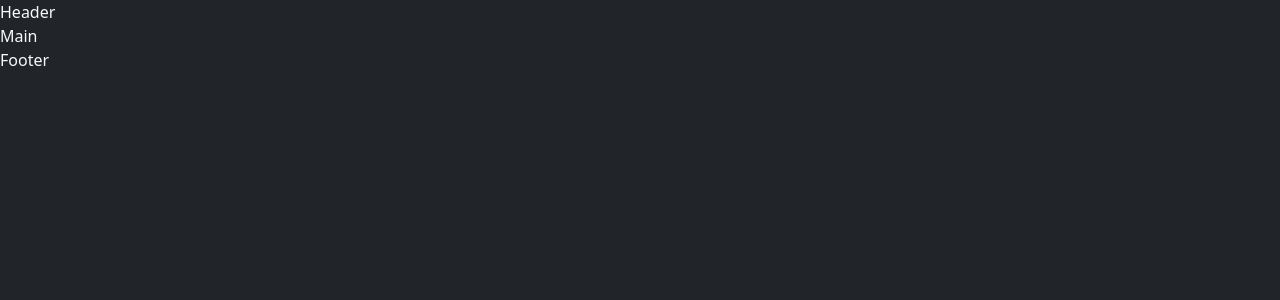
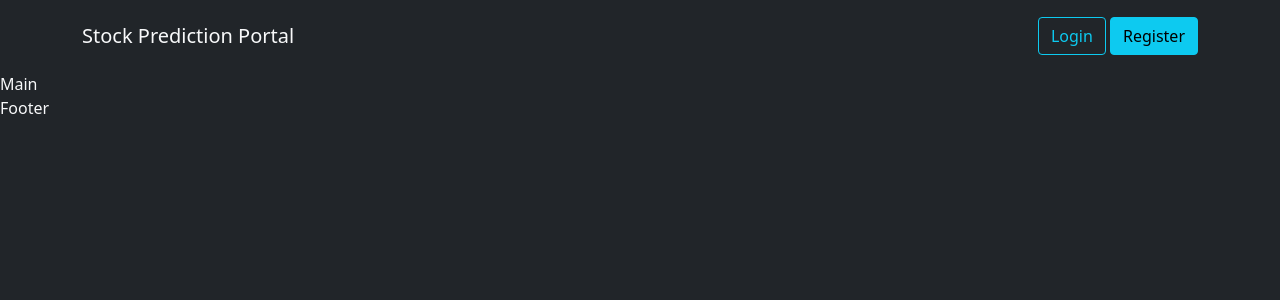
Before and after one commit to waisalkindy/stock-prediction-portal, a React (Vite) app in the folder frontend-react/: page / in a window 1280 px wide. Shown: the top 300 px of the page. Built offline with nearby package versions, Linux system fonts and the light colour scheme.

Commit message:
Header design

```diff
--- a/frontend-react/src/components/Header.jsx
+++ b/frontend-react/src/components/Header.jsx
@@ -2,7 +2,17 @@ import React from 'react'
 
 const Header = () => {
   return (
-    <div className='text-light'>Header</div>
+    <>
+      <nav className='navbar container pt-3 pb-3'>
+        <a className='navbar-brand text-light' href="">Stock Prediction Portal</a>
+
+        <div>
+          <a className='btn btn-outline-info' href="">Login</a>
+          &nbsp;
+          <a className='btn btn-info' href="">Register</a>
+        </div>
+      </nav>
+    </>
   )
 }
 
```
